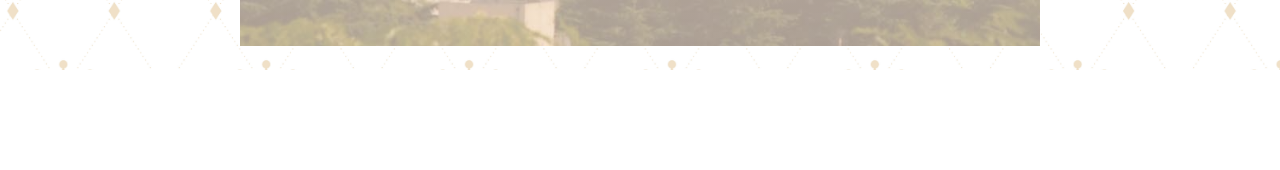
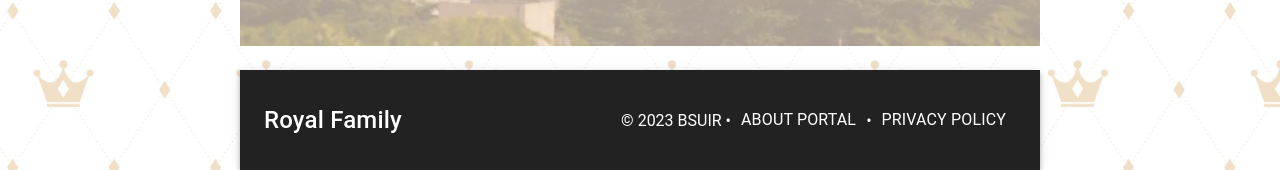
Before and after one commit to Archichil/UID-Royal-Family, a React (Create React App) app: page /home in a window 1280 px wide. Shown: the part 2824-2994 px from the top of the page. Before the commit the page ends 2894 px from the top, so only its background shows below. Built offline with nearby package versions, Linux system fonts and the light colour scheme.

Commit message:
Footer section (+translate)

```diff
--- a/src/App.js
+++ b/src/App.js
@@ -4,6 +4,7 @@ import Navbar from "./components/UI/navbar/Navbar";
 import AppRouter from "./components/AppRouter";
 import backgroundImage from './images/background.jpg';
 import {useMediaQuery} from "@mui/material";
+import Footer from "./components/Footer";
 
 function App() {
     const isSmallScreen = useMediaQuery('(max-width:600px)');
@@ -25,6 +26,7 @@ function App() {
                 <BrowserRouter>
                     <Navbar />
                     <AppRouter />
+                    <Footer />
                 </BrowserRouter>
             </div>
         </div>
--- /dev/null
+++ b/src/components/Footer.jsx
@@ -0,0 +1,82 @@
+import React from 'react';
+import { AppBar, Box, Toolbar, Typography } from '@mui/material';
+import { useTranslation } from 'react-i18next';
+import {backgroundColors, colors} from "./UI/navbar/Constants";
+import {p_home} from "../js/Paths";
+import {Link} from 'react-router-dom';
+
+const Footer = () => {
+    const { t } = useTranslation();
+
+    const AboutLink = () => (
+        <Typography
+            component={Link}
+            to={p_home}
+            className="AboutLink"
+            onClick={() => {
+
+                window.scrollTo(0, 0);
+            }}
+            style={{
+                color: `rgb(${colors.default})`,
+                textDecoration: 'none',
+                cursor: 'pointer',
+                margin: '0 10px'
+            }}
+        >
+            {t('foo.portal')}
+        </Typography>
+    );
+
+    const PrivacyLink = () => (
+        <Typography
+            component={Link}
+            href="https://youtu.be/h-5owq3FK40?si=CuFKgdvvUXUyMVAn"
+            className="AboutLink"
+            style={{
+                color: `rgb(${colors.default})`,
+                textDecoration: 'none',
+                cursor: 'pointer',
+                margin: '0 10px'
+            }}
+        >
+            {t('foo.police')}
+        </Typography>
+    );
+
+    return (
+        <Box>
+            <AppBar
+                position="static"
+                style={{
+                    display: 'flex',
+                    flexDirection: 'row',
+                    flexFlow: 'wrap',
+                    justifyContent: 'space-between',
+                    minHeight: '100px',
+                    background: backgroundColors.default,
+                }}
+            >
+                <Toolbar>
+                    <Typography
+                        component={Link}
+                        to="/"
+                        variant="h6"
+                        style={{
+                            fontSize: '1.5em',
+                            color: `rgb(${colors.default})`,
+                            textDecoration: 'none',
+                        }}
+                    >
+                        {t('navbar.title')}
+                    </Typography>
+                </Toolbar>
+                <Toolbar style={{ display: 'flex', fontSize: '1em', fontFamily: '"Roboto","Helvetica","Arial",sans-serif'}}>
+                    © 2023 {t('foo.uni')}  •  <AboutLink />  •  <PrivacyLink />
+                </Toolbar>
+            </AppBar>
+        </Box>
+    );
+};
+
+export default Footer;
--- a/src/translation/en.json
+++ b/src/translation/en.json
@@ -3,6 +3,9 @@
     "title": "Royal representative of the day",
     "buttonName": "Read more"
   },
+  "foo.uni": "BSUIR",
+  "foo.portal": "ABOUT PORTAL",
+  "foo.police": "PRIVACY POLICY",
   "authors": {
     "egor": {
       "name": "Egor Pankratiev",
--- a/src/translation/ru.json
+++ b/src/translation/ru.json
@@ -3,6 +3,9 @@
     "title": "Королевский представитель дня",
     "buttonName": "Подробнее"
   },
+  "foo.uni": "БГУИР",
+  "foo.portal": "О ПОРТАЛЕ",
+  "foo.police": "ПОЛИТИКА КОНФИДЕНЦИАЛЬНОСТИ",
   "authors": {
     "egor": {
       "name": "Егор Панкратьев",
```
